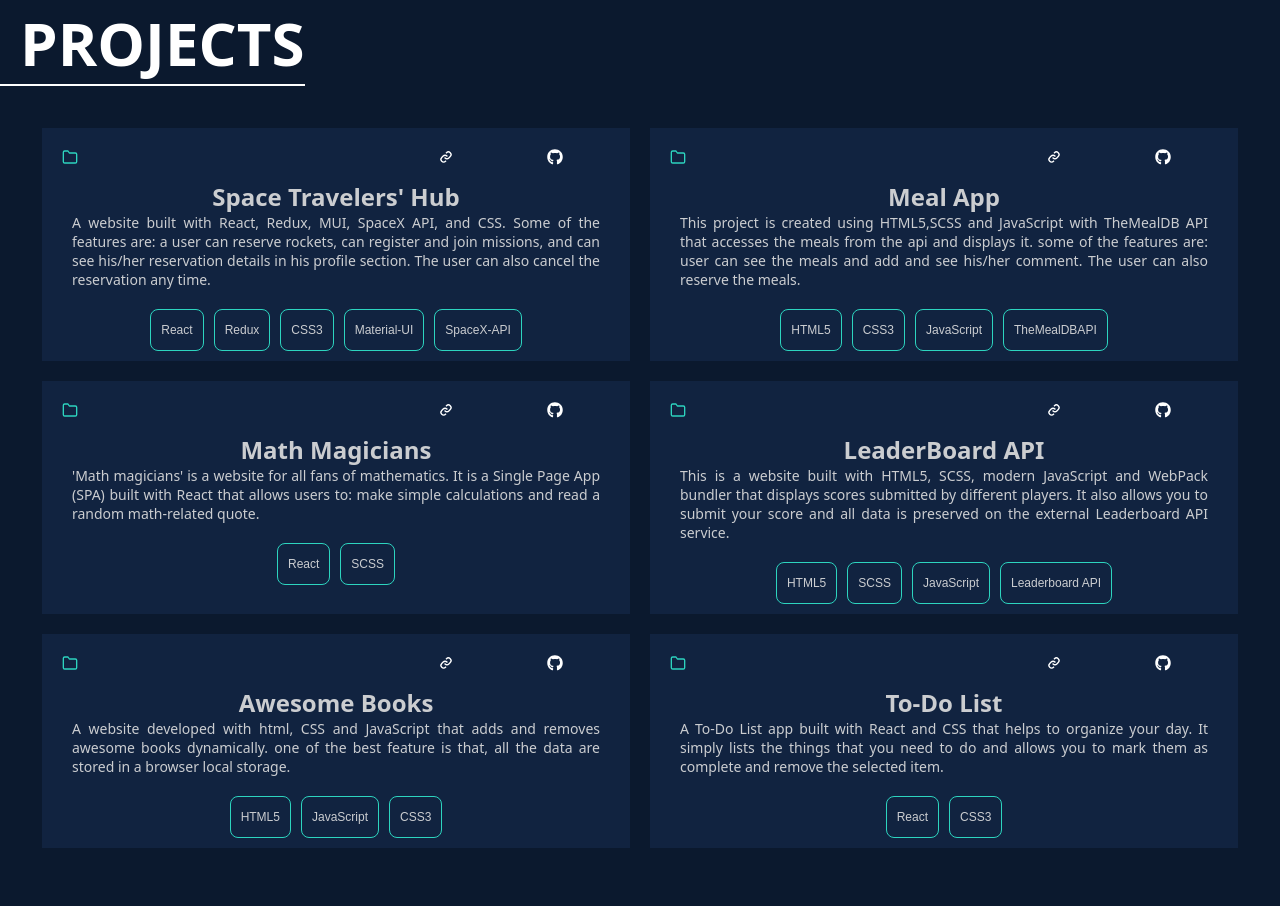
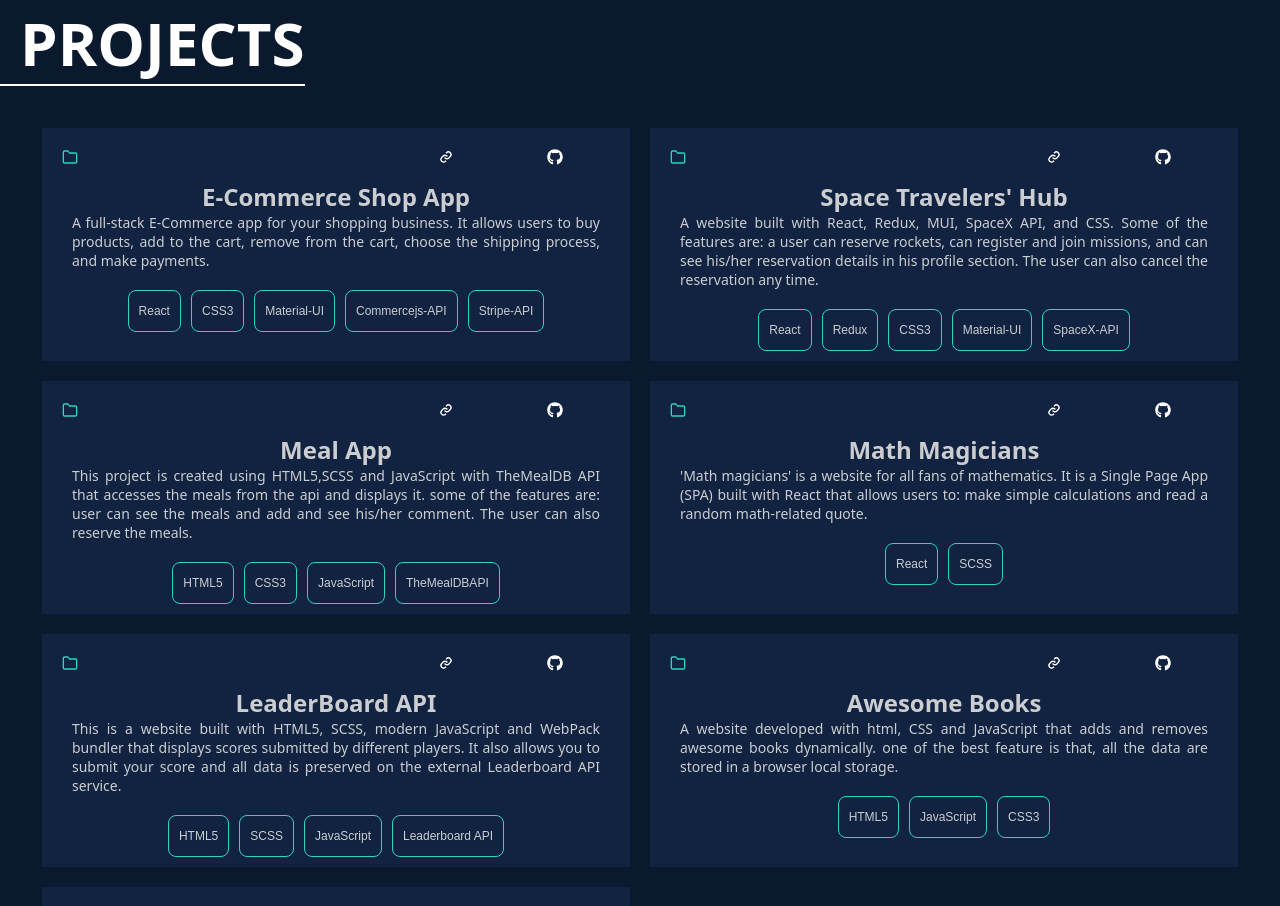
Before and after one commit to degisew/SPA-Portfolio, a React (Create React App) app: page / in a window 1280 px wide. Shown: the part 2560-3466 px from the top of the page. Built offline with nearby package versions, Linux system fonts and the light colour scheme.

Commit message:
Added a new e-commerce project

```diff
--- a/src/Components/Data.js
+++ b/src/Components/Data.js
@@ -40,15 +40,15 @@ const experiences = [
 ];
 
 const projects = [
-  // {
-  //   id: 1,
-  //   title: "E-Commerce Shop App",
-  //   builtWith: ["React", "CSS3", "Material-UI", "Commercejs-API", "Stripe-API"],
-  //   github: "https://github.com/degisew/e-commerce",
-  //   live: "https://degisew-e-commerce.netlify.app/",
-  //   description:
-  //     "A full stack E-Commerce app for your shopping business. It allows a user to buy products, add to cart, remove from cart and also can choose shipping process and make payments.",
-  // },
+  {
+    id: 1,
+    title: "E-Commerce Shop App",
+    builtWith: ["React", "CSS3", "Material-UI", "Commercejs-API", "Stripe-API"],
+    github: "https://github.com/degisew/E-commerce",
+    live: "https://degisew-commerce.netlify.app/",
+    description:
+      "A full-stack E-Commerce app for your shopping business. It allows users to buy products, add to the cart, remove from the cart, choose the shipping process, and make payments.",
+  },
   {
     id: 1,
     title: "Space Travelers' Hub",
```
